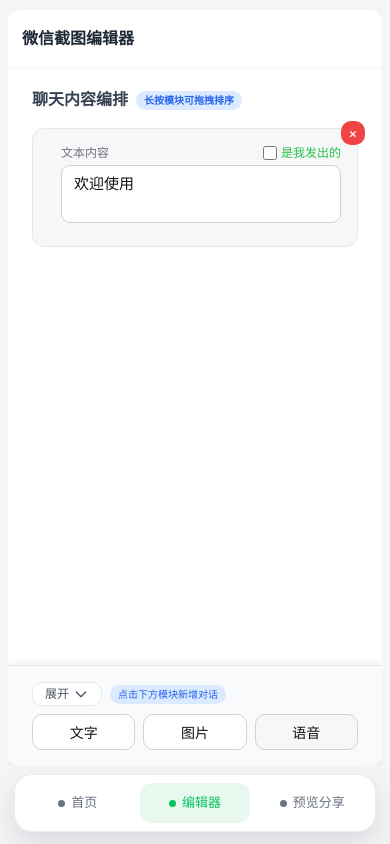
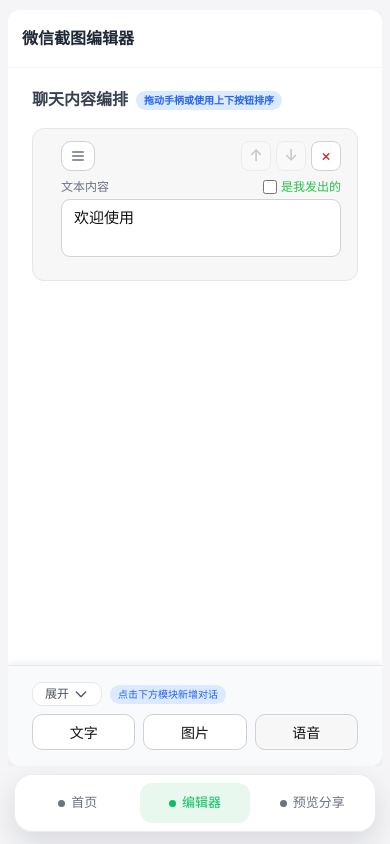
Before and after one commit to gzchenzhe/chat, a website: page index.html in a window 390 px wide. Both pictures are taken after a click on the button "编辑器". Drawn offline with Linux system fonts and the light colour scheme.

Commit message:
feat: add accessible mobile message sorting

```diff
--- a/index.html
+++ b/index.html
@@ -732,9 +732,54 @@
             transform: translateX(-50%);
         }
 
-        /* 拖拽动画 */
-        .draggable-item { cursor: grab; transition: transform 0.2s, box-shadow 0.2s; }
-        .draggable-item:active { cursor: grabbing; }
+        /* 消息排序 */
+        .draggable-item { transition: transform 0.2s, box-shadow 0.2s; }
+        .message-item-toolbar {
+            min-height: 30px;
+            margin: -4px 0 8px 12px;
+            display: flex;
+            align-items: center;
+            justify-content: space-between;
+            gap: 8px;
+        }
+        .message-drag-handle {
+            width: 34px;
+            height: 30px;
+            display: inline-flex;
+            align-items: center;
+            justify-content: center;
+            border: 0.5px solid #d1d1d6;
+            border-radius: 8px;
+            background: #ffffff;
+            color: #6b7280;
+            cursor: grab;
+            touch-action: none;
+            user-select: none;
+            -webkit-user-select: none;
+        }
+        .message-drag-handle:active { cursor: grabbing; }
+        .message-sort-controls {
+            display: flex;
+            align-items: center;
+            gap: 5px;
+        }
+        #app .message-sort-button {
+            width: 30px;
+            height: 30px;
+            padding: 0 !important;
+            display: inline-flex;
+            align-items: center;
+            justify-content: center;
+            border: 0.5px solid #d1d1d6;
+            border-radius: 8px;
+            background: #ffffff;
+            color: #4b5563;
+            font-size: 16px;
+            line-height: 1;
+        }
+        #app .message-sort-button:hover:not(:disabled) { background: #f2f2f7; }
+        #app .message-sort-button:disabled { opacity: 0.3; cursor: not-allowed; }
+        #app .message-remove-button { color: #dc2626; }
         .is-dragging { opacity: 0.4; box-shadow: 0 10px 25px -5px rgba(0,0,0,0.1); transform: scale(1.02); z-index: 50; }
         .drag-over { border-top: 3px solid #3b82f6 !important; padding-top: 13px !important; }
         .msg-list-move, .msg-list-enter-active, .msg-list-leave-active { transition: all 0.4s cubic-bezier(0.4,0,0.2,1); }
@@ -1164,20 +1209,37 @@
                 <div class="flex justify-between items-center mb-2">
                     <h2 class="font-semibold text-gray-700 flex items-center gap-2">
                         聊天内容编排
-                        <span class="bg-blue-100 text-blue-600 text-[10px] px-2 py-0.5 rounded-full">长按模块可拖拽排序</span>
+                        <span class="bg-blue-100 text-blue-600 text-[10px] px-2 py-0.5 rounded-full">拖动手柄或使用上下按钮排序</span>
                     </h2>
                 </div>
 
                 <transition-group name="msg-list" tag="div" class="space-y-4 relative w-full">
                     <div v-for="(msg, index) in messages" :key="msg.id"
-                         draggable="true" @dragstart="onDragStart($event, index)" @dragover.prevent="onDragOver($event, index)" @dragenter.prevent="onDragEnter(index)" @dragleave.prevent="onDragLeave(index)" @drop="onDrop($event, index)" @dragend="onDragEnd"
+                         :data-message-id="String(msg.id)"
+                         @dragover.prevent="onDragOver($event, index)" @dragenter.prevent="onDragEnter(index)" @dragleave.prevent="onDragLeave(index)" @drop="onDrop($event, index)"
                          class="draggable-item bg-gray-50 p-4 rounded-lg border border-gray-200 relative group hover:border-gray-400 w-full"
                          :class="{ 'is-dragging': dragIndex === index, 'drag-over': dragOverIndex === index }">
 
-                        <div class="absolute left-2 top-1/2 -translate-y-1/2 opacity-0 group-hover:opacity-30 transition cursor-grab text-gray-400">
-                            <svg class="w-4 h-4" fill="none" stroke="currentColor" viewBox="0 0 24 24"><path stroke-linecap="round" stroke-linejoin="round" stroke-width="2" d="M4 6h16M4 12h16M4 18h16"></path></svg>
+                        <div class="message-item-toolbar">
+                            <button type="button"
+                                    class="message-drag-handle"
+                                    draggable="true"
+                                    :aria-label="`拖动第 ${index + 1} 条消息排序`"
+                                    title="拖动排序"
+                                    @dragstart.stop="onDragStart($event, index)"
+                                    @dragend="onDragEnd"
+                                    @pointerdown="onPointerSortStart($event, index)"
+                                    @pointermove="onPointerSortMove($event)"
+                                    @pointerup="onPointerSortEnd($event)"
+                                    @pointercancel="onPointerSortCancel($event)">
+                                <svg class="w-4 h-4" fill="none" stroke="currentColor" viewBox="0 0 24 24"><path stroke-linecap="round" stroke-linejoin="round" stroke-width="2" d="M4 6h16M4 12h16M4 18h16"></path></svg>
+                            </button>
+                            <div class="message-sort-controls">
+                                <button type="button" class="message-sort-button" :disabled="index === 0" :aria-label="`上移第 ${index + 1} 条消息`" title="上移" @click.stop="moveMessageByOffset(index, -1)">↑</button>
+                                <button type="button" class="message-sort-button" :disabled="index === messages.length - 1" :aria-label="`下移第 ${index + 1} 条消息`" title="下移" @click.stop="moveMessageByOffset(index, 1)">↓</button>
+                                <button type="button" class="message-sort-button message-remove-button" :aria-label="`删除第 ${index + 1} 条消息`" title="删除" @click.stop="removeMessage(index)">×</button>
+                            </div>
                         </div>
-                        <button @click.stop="removeMessage(index)" class="absolute -right-2 -top-2 bg-red-500 text-white w-6 h-6 rounded-full opacity-100 transition shadow-md flex items-center justify-center text-sm z-10 hover:bg-red-600">×</button>
 
                         <div class="pl-3">
                             <div v-if="msg.type === 'time' || msg.type === 'nudge'">
@@ -1603,7 +1665,8 @@
                 generatedImageStatus: '',
                 generatedImagePanelVisible: false,
                 dragIndex: null,
-                dragOverIndex: null
+                dragOverIndex: null,
+                pointerSortPointerId: null
             }
         },
         mounted() {
@@ -1767,6 +1830,21 @@
                 this.scrollToBottom();
             },
             removeMessage(index) { this.messages.splice(index, 1); },
+            moveMessage(fromIndex, toIndex) {
+                if (fromIndex === toIndex) return;
+                if (fromIndex < 0 || fromIndex >= this.messages.length) return;
+                if (toIndex < 0 || toIndex >= this.messages.length) return;
+                const [message] = this.messages.splice(fromIndex, 1);
+                this.messages.splice(toIndex, 0, message);
+            },
+            moveMessageByOffset(index, offset) {
+                this.moveMessage(index, index + offset);
+            },
+            clearSortState() {
+                this.dragIndex = null;
+                this.dragOverIndex = null;
+                this.pointerSortPointerId = null;
+            },
             onDragStart(event, index) {
                 this.dragIndex = index;
                 event.dataTransfer.effectAllowed = 'move';
@@ -1777,12 +1855,41 @@
             onDragLeave(index) { if(this.dragOverIndex === index) this.dragOverIndex = null; },
             onDrop(event, index) {
                 if (this.dragIndex !== null && this.dragIndex !== index) {
-                    const draggedItem = this.messages.splice(this.dragIndex, 1)[0];
-                    this.messages.splice(index, 0, draggedItem);
+                    this.moveMessage(this.dragIndex, index);
                 }
-                this.dragIndex = null; this.dragOverIndex = null;
-            },
-            onDragEnd() { this.dragIndex = null; this.dragOverIndex = null; },
+                this.clearSortState();
+            },
+            onDragEnd() { this.clearSortState(); },
+            onPointerSortStart(event, index) {
+                if (event.pointerType === 'mouse') return;
+                event.preventDefault();
+                this.dragIndex = index;
+                this.dragOverIndex = index;
+                this.pointerSortPointerId = event.pointerId;
+                event.currentTarget.setPointerCapture?.(event.pointerId);
+            },
+            onPointerSortMove(event) {
+                if (this.pointerSortPointerId !== event.pointerId || this.dragIndex === null) return;
+                event.preventDefault();
+                const card = document.elementFromPoint(event.clientX, event.clientY)?.closest('[data-message-id]');
+                if (!card) return;
+                const targetIndex = this.messages.findIndex(message => String(message.id) === card.dataset.messageId);
+                if (targetIndex >= 0) this.dragOverIndex = targetIndex;
+            },
+            onPointerSortEnd(event) {
+                if (this.pointerSortPointerId !== event.pointerId) return;
+                event.preventDefault();
+                const fromIndex = this.dragIndex;
+                const toIndex = this.dragOverIndex;
+                try { event.currentTarget.releasePointerCapture?.(event.pointerId); } catch (error) {}
+                if (fromIndex !== null && toIndex !== null) this.moveMessage(fromIndex, toIndex);
+                this.clearSortState();
+            },
+            onPointerSortCancel(event) {
+                if (this.pointerSortPointerId !== event.pointerId) return;
+                try { event.currentTarget.releasePointerCapture?.(event.pointerId); } catch (error) {}
+                this.clearSortState();
+            },
             onAvatarChange(event, type) {
                 const file = event.target.files[0];
                 if (file) {
```
Also changed, not shown: tests/MANUAL_REGRESSION.md (+3 -1 lines).
